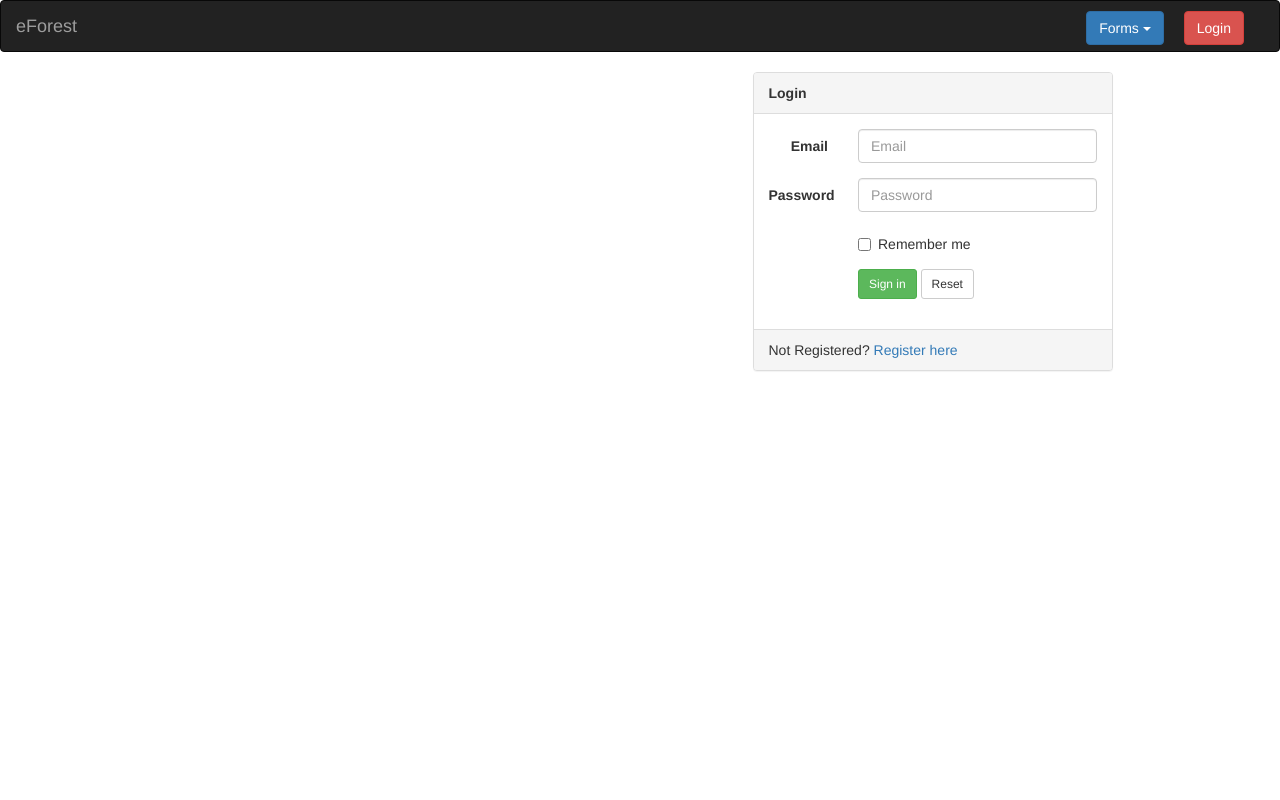
After one commit to KaranErry/eForest, a Flask app: template templates/login.html in a window 1280 px wide. The commit adds this page. Run offline with Flask 2, Linux system fonts and the light colour scheme; the template is opened without the code that fills it, so the values that code supplies are empty; some libraries are stand-ins or nearby versions.

Commit message:
added a navbar and dropdown for forms

```diff
--- /dev/null
+++ b/templates/login.html
@@ -0,0 +1,90 @@
+<html>
+<head>
+  <meta name="viewport" content="width=device-width, initial-scale=1">
+  <link rel="stylesheet" href="https://maxcdn.bootstrapcdn.com/bootstrap/3.3.7/css/bootstrap.min.css">
+  <script src="https://ajax.googleapis.com/ajax/libs/jquery/3.2.1/jquery.min.js"></script>
+  <script src="https://maxcdn.bootstrapcdn.com/bootstrap/3.3.7/js/bootstrap.min.js"></script>
+</head>
+<style>
+#login{
+  text-decoration:none;
+  color:white;
+  /*padding-left: 10px;*/
+}
+#nav{
+  padding-right: 50px;
+}
+#allRight{
+  padding-top: 10px;
+}
+#h3{
+  color: black;
+}
+#dropdown{
+  padding-right: 20px;
+}
+</style>
+<body>
+  <nav class="navbar navbar-inverse bg-inverse" id="nav">
+    <a class="navbar-brand" id="header" href="/">eForest</a>
+    <div id="allRight">
+    <ul class="nav navbar-nav navbar-right" id="login" >
+      <button class="btn btn-danger"><a href="/login" id="login">Login</a></button>
+    </ul>
+    <ul class="nav navbar-nav navbar-right" id="dropdown" >
+      <button class="btn btn-primary dropdown-toggle" type="button" data-toggle="dropdown">Forms
+      <span class="caret"></span></button>
+      <ul class="dropdown-menu">
+        <li><a href="/studentForm">Student Form</a></li>
+        <li><a href="#">CSS</a></li>
+        <li><a href="#">JavaScript</a></li>
+      </ul>
+    </ul >
+    </div>
+  </nav>
+
+<div class="container">
+    <div class="row">
+        <div class="col-md-4 col-md-offset-7">
+            <div class="panel panel-default">
+                <div class="panel-heading"> <strong class="">Login</strong>
+
+                </div>
+                <div class="panel-body">
+                    <form class="form-horizontal" role="form">
+                        <div class="form-group">
+                            <label for="inputEmail3" class="col-sm-3 control-label">Email</label>
+                            <div class="col-sm-9">
+                                <input type="email" class="form-control" id="inputEmail3" placeholder="Email" required="">
+                            </div>
+                        </div>
+                        <div class="form-group">
+                            <label for="inputPassword3" class="col-sm-3 control-label">Password</label>
+                            <div class="col-sm-9">
+                                <input type="password" class="form-control" id="inputPassword3" placeholder="Password" required="">
+                            </div>
+                        </div>
+                        <div class="form-group">
+                            <div class="col-sm-offset-3 col-sm-9">
+                                <div class="checkbox">
+                                    <label class="">
+                                        <input type="checkbox" class="">Remember me</label>
+                                </div>
+                            </div>
+                        </div>
+                        <div class="form-group last">
+                            <div class="col-sm-offset-3 col-sm-9">
+                                <button type="submit" class="btn btn-success btn-sm">Sign in</button>
+                                <button type="reset" class="btn btn-default btn-sm">Reset</button>
+                            </div>
+                        </div>
+                    </form>
+                </div>
+                <div class="panel-footer">Not Registered? <a href="#" class="">Register here</a>
+                </div>
+            </div>
+        </div>
+    </div>
+</div>
+</body>
+</html>
```
Also changed, not shown: templates/home.html (+39 -19 lines), templates/studentForm.html (+39 -13 lines).
